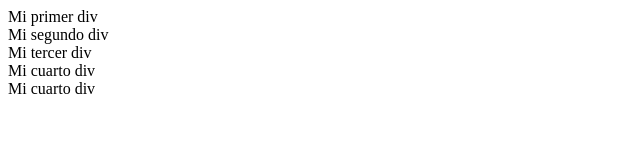
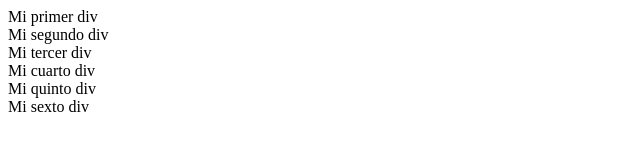
Before and after one commit to Slowdivee/VS, a plain HTML site: page index.html in a window 1280 px wide. Shown: the full height of the page, 0-640 px from the left. Drawn offline with Linux system fonts and the light colour scheme.

Commit message:
Sixth commit

```diff
--- a/index.html
+++ b/index.html
@@ -10,6 +10,7 @@
     <div>Mi segundo div</div>
     <div>Mi tercer div</div>
     <div>Mi cuarto div</div>
-    <div>Mi cuarto div</div>
+    <div>Mi quinto div</div>
+    <div>Mi sexto div</div>
 </body>
 </html>
```
